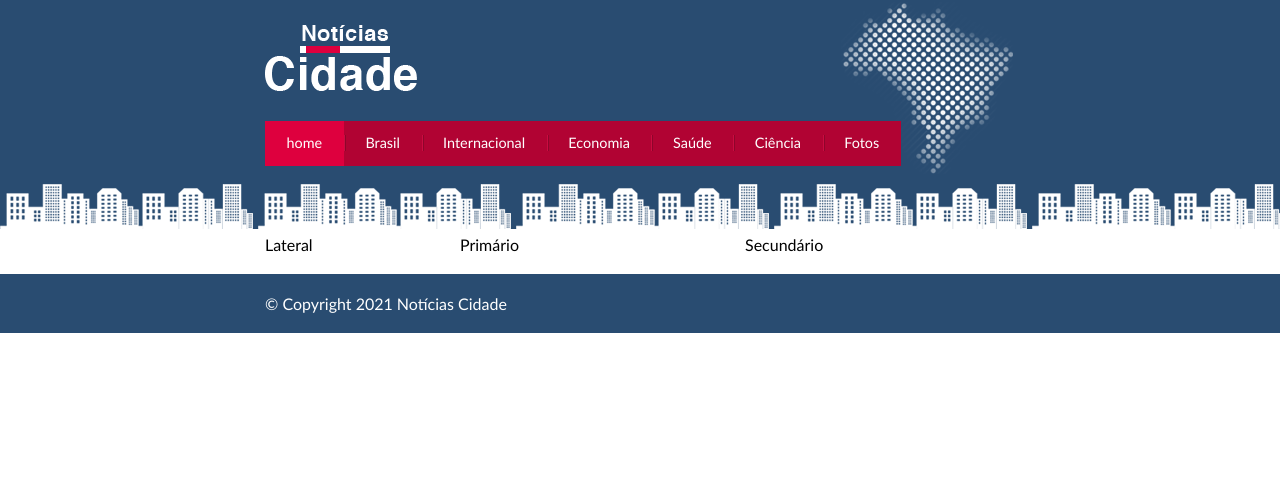
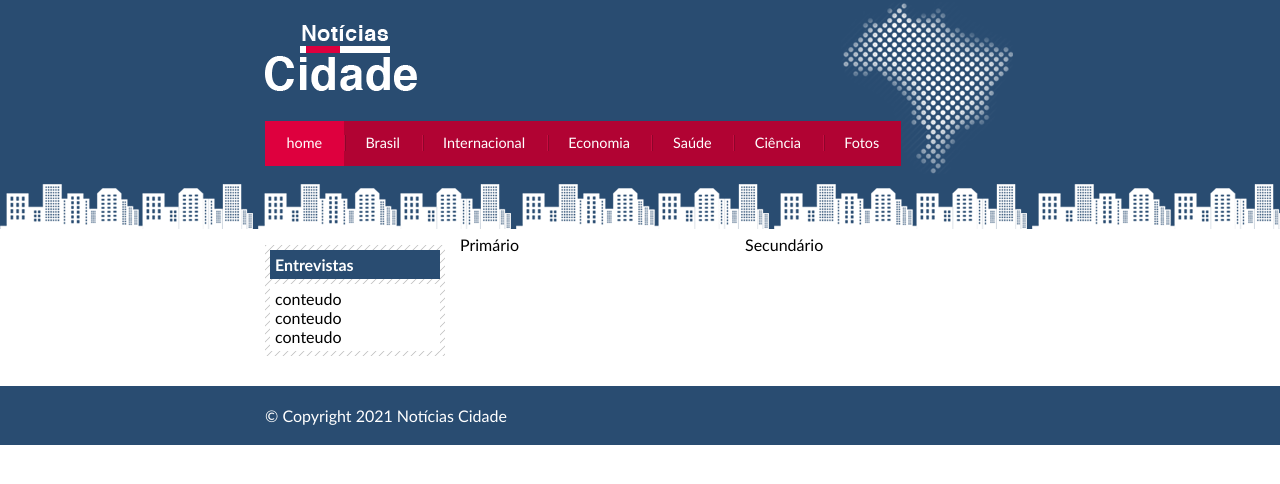
Before and after one commit to pfabricio555/Noticias-Cidade, a plain HTML site: page index.html in a window 1280 px wide. Drawn offline with Linux system fonts and the light colour scheme.

Commit message:
Finalizando layout do site

```diff
--- a/css/estilo.css
+++ b/css/estilo.css
@@ -74,11 +74,17 @@ body.fotos #navegacao a#fotos
     cursor: text;
 }
 
-/* Configurar layout de três colunas */
+/* Configurar layout */
 #conteudo{
     margin-top: 60px;
     background: #f5f5f5;
 
+}
+
+#lateral{
+    width: 180px;
+    float: left;
+    margin: 0 0 20px -750px;
 }
 
 #primario{
@@ -87,16 +93,39 @@ body.fotos #navegacao a#fotos
     margin: 0 0 20px 195px;
 }
 
+#uma-coluna #primario{
+    width: 750px;
+    margin: 0 0 20px 0;
+}
+
+#duas-colunas #primario{
+    width: 555px;
+}
+
 #secundario{
     width: 270px;
     float: left;
     margin: 0 0 20px 15px;
 }
 
-#lateral{
-    width: 180px;
-    float: left;
-    margin: 0 0 20px -750px;
+/* CAIXA */
+.caixa{
+    background: #f3f3f3 url(../img/fundo-caixa.png);
+    margin: 10px 0;
+    padding: 5px;
+}
+
+.caixa h2{
+    font-size: 1.0em;
+    background: #294c71;
+    color: #fff;
+    padding: 5px;
+}
+
+.caixa-conteudo{
+    background: #fff;
+    padding: 5px;
+    margin-top: 5px;
 }
 
 /*RODAPE*/
--- a/index.html
+++ b/index.html
@@ -45,7 +45,18 @@
             <div id="conteudo">
                 <div id="primario">Primário</div>
                 <div id="secundario">Secundário</div>
-                <div id="lateral">Lateral</div>
+
+                <!--Inicio Lateral-->
+                <div id="lateral">
+                    <div class="caixa">
+                        <h2>Entrevistas</h2>
+                        <div class="caixa-conteudo">
+                            conteudo<br>
+                            conteudo<br>
+                            conteudo<br>
+                        </div>
+                    </div>
+                </div><!--Fim Lateral-->
 
             </div><!--Fim conteudo-->
 
```
